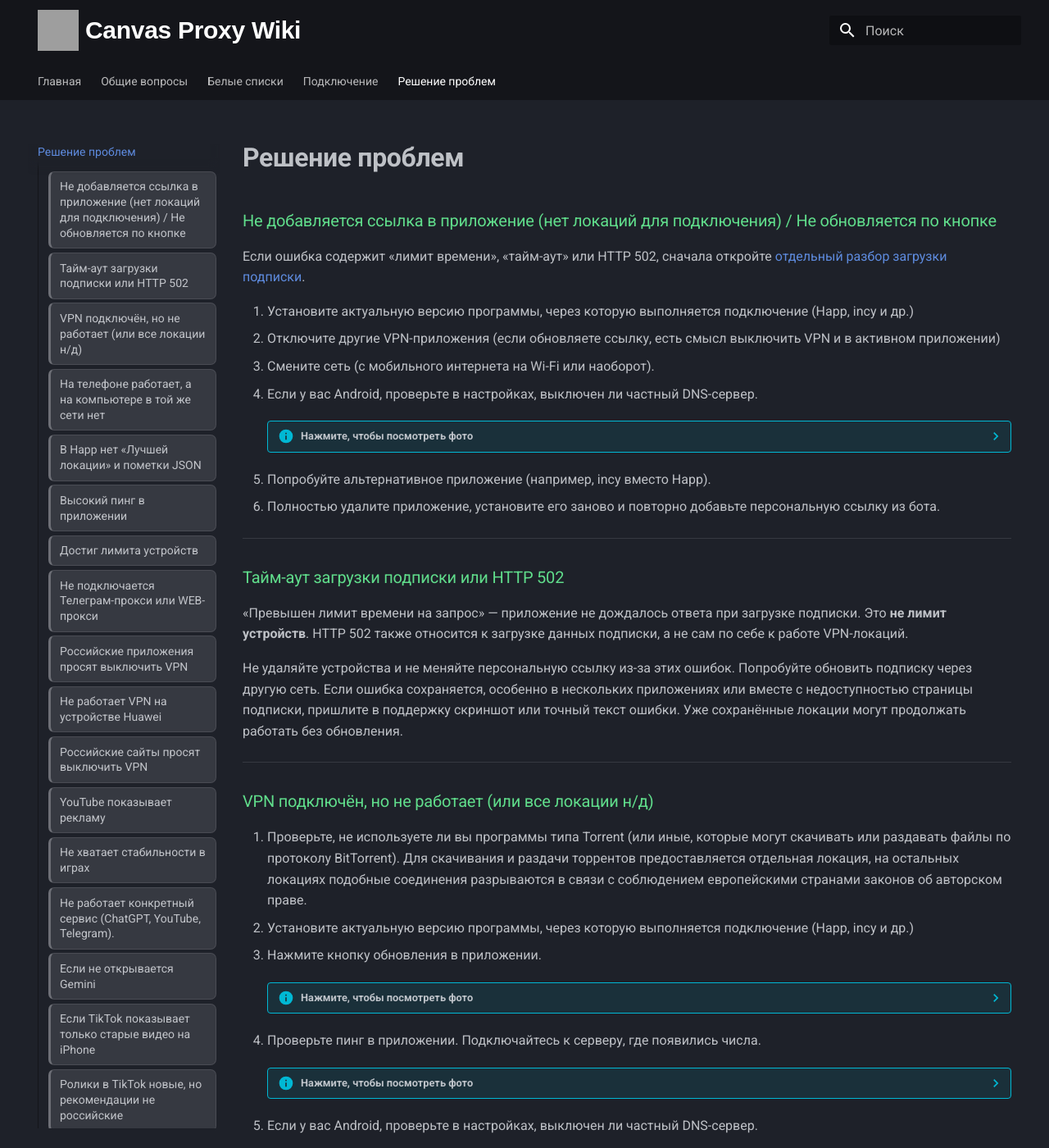
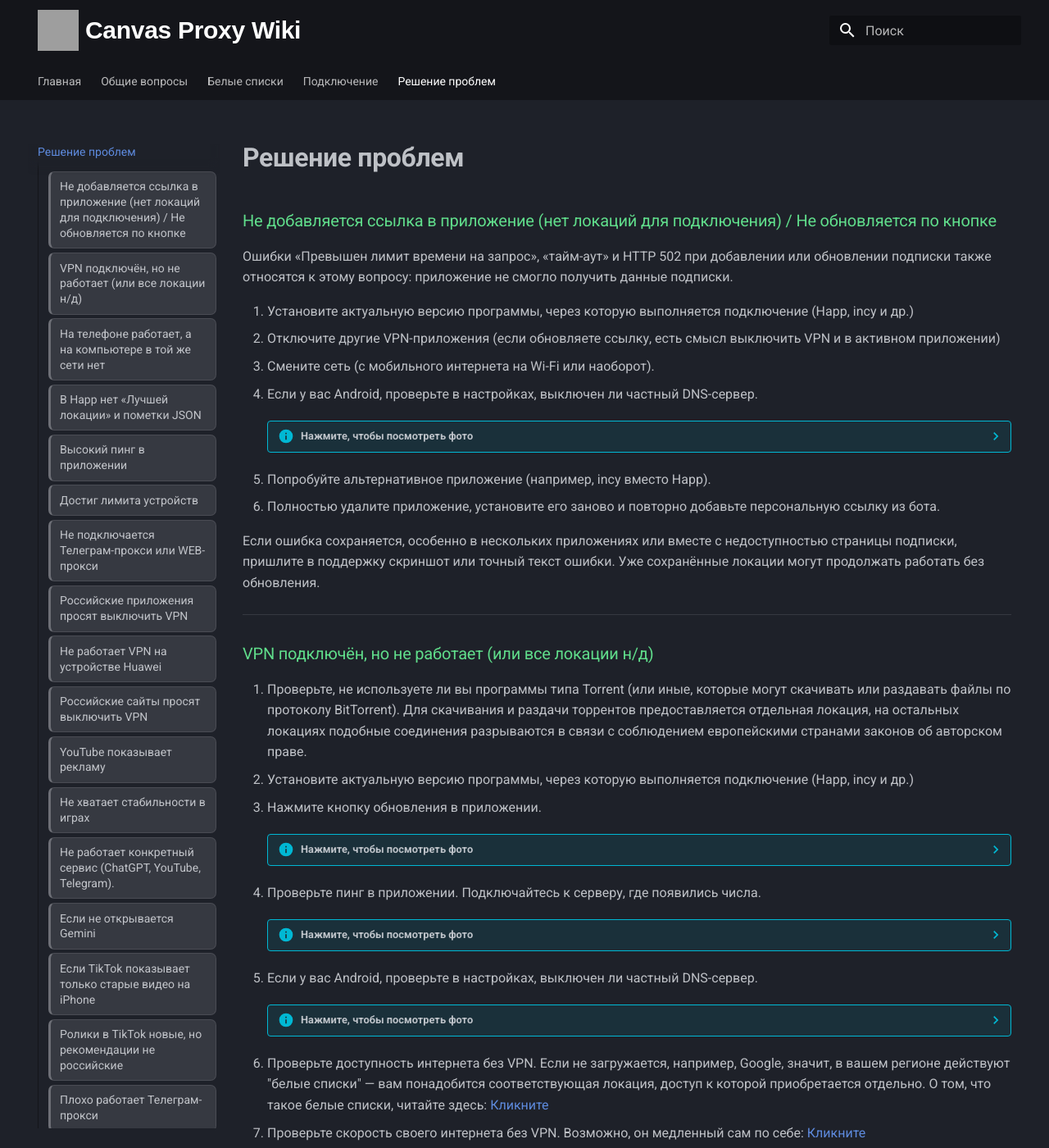
Before and after one commit to CanvasProxy/wiki, an MkDocs documentation site: the page built from docs/troubleshooting.md, in a window 1280 px wide and 1400 px high. Shown: the whole window at 82% size. Built offline with MkDocs 1.6.1 and Material for MkDocs 9.7.7, drawn with Linux system fonts in a browser that asks for light colours; grey boxes are pictures that could not be loaded.

Commit message:
Merge subscription timeouts into the existing import and refresh question

```diff
--- a/docs/troubleshooting.md
+++ b/docs/troubleshooting.md
@@ -6,9 +6,11 @@
 
 # Решение проблем
 
+<span id="subscription-download-error"></span>
+
 ### Не добавляется ссылка в приложение (нет локаций для подключения) / Не обновляется по кнопке
 
-Если ошибка содержит «лимит времени», «тайм-аут» или HTTP 502, сначала откройте [отдельный разбор загрузки подписки](#subscription-download-error).
+Ошибки «Превышен лимит времени на запрос», «тайм-аут» и HTTP 502 при добавлении или обновлении подписки также относятся к этому вопросу: приложение не смогло получить данные подписки.
 
 1. Установите актуальную версию программы, через которую выполняется подключение (Happ, incy и др.)
 2. Отключите другие VPN-приложения (если обновляете ссылку, есть смысл выключить VPN и в активном приложении)
@@ -23,13 +25,7 @@
 5. Попробуйте альтернативное приложение (например, incy вместо Happ).
 6. Полностью удалите приложение, установите его заново и повторно добавьте персональную ссылку из бота.
 
----
-
-### Тайм-аут загрузки подписки или HTTP 502 {: #subscription-download-error }
-
-«Превышен лимит времени на запрос» — приложение не дождалось ответа при загрузке подписки. Это **не лимит устройств**. HTTP 502 также относится к загрузке данных подписки, а не сам по себе к работе VPN-локаций.
-
-Не удаляйте устройства и не меняйте персональную ссылку из-за этих ошибок. Попробуйте обновить подписку через другую сеть. Если ошибка сохраняется, особенно в нескольких приложениях или вместе с недоступностью страницы подписки, пришлите в поддержку скриншот или точный текст ошибки. Уже сохранённые локации могут продолжать работать без обновления.
+Если ошибка сохраняется, особенно в нескольких приложениях или вместе с недоступностью страницы подписки, пришлите в поддержку скриншот или точный текст ошибки. Уже сохранённые локации могут продолжать работать без обновления.
 
 ---
 
```
